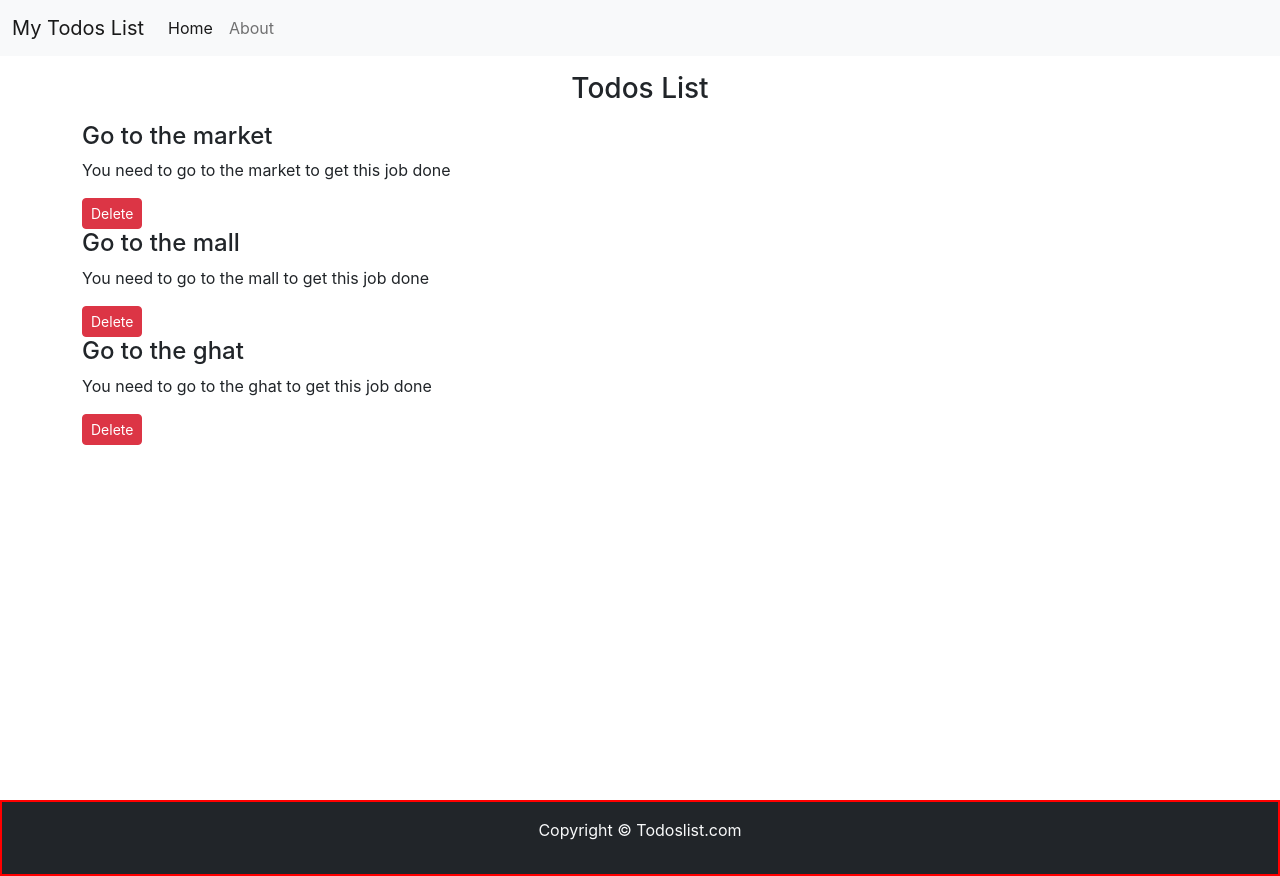
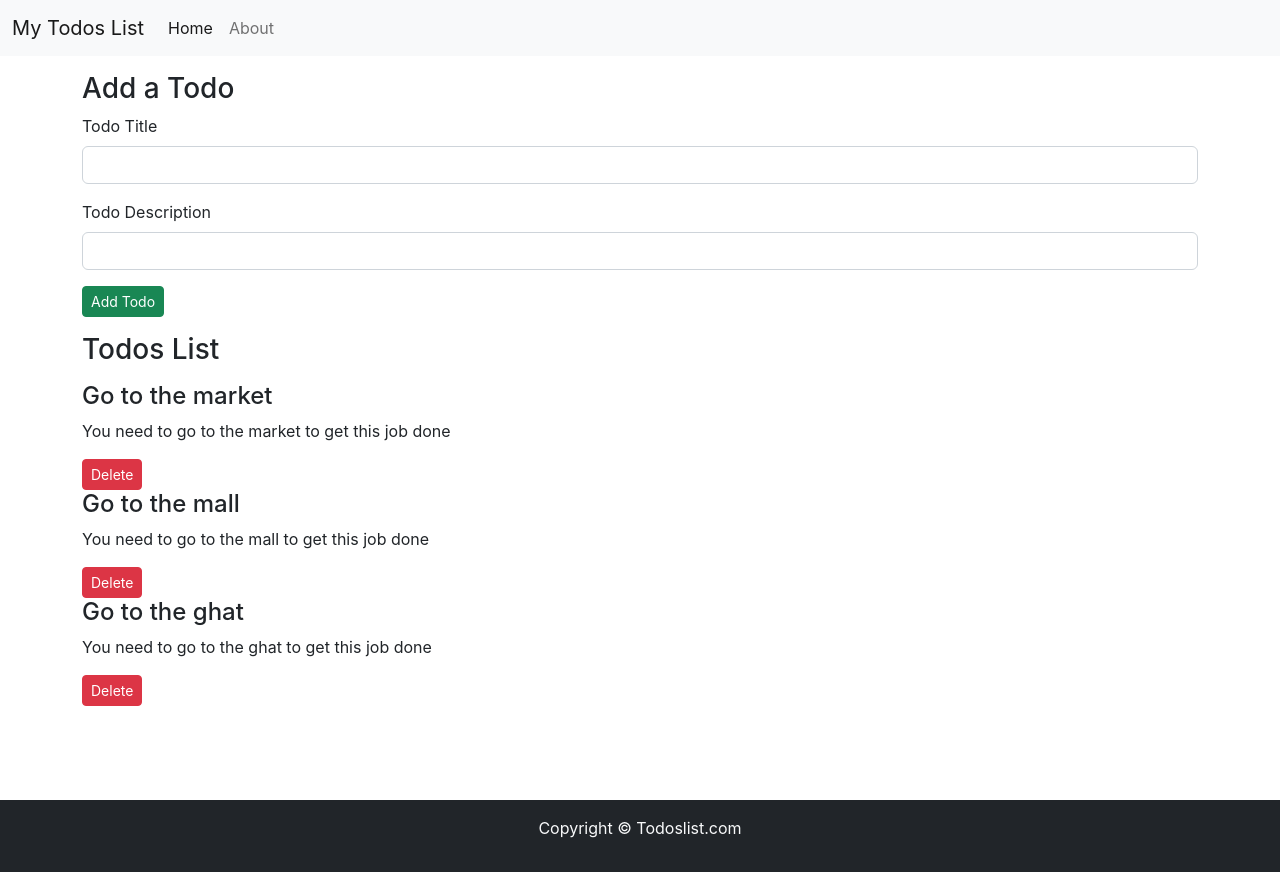
Before and after one commit to caligo-phantom/todos-app, a React (Create React App) app: page / in a window 1280 px wide. Built offline with nearby package versions, Linux system fonts and the light colour scheme.

Commit message:
Added Todo Form

```diff
--- a/src/App.js
+++ b/src/App.js
@@ -2,6 +2,7 @@
 import Header from './MyComponents/Header';
 import Todos from "./MyComponents/Todos";
 import Footer from "./MyComponents/Footer";
+import AddTodo from './MyComponents/AddTodo';
 import React, { useState } from 'react';
 
 function App() {
@@ -31,6 +32,7 @@
   return (
     <>
       <Header title="My Todos List" searchBar={false} />
+      <AddTodo />
       <Todos todos={todos} onDelete={onDelete} />
       <Footer />
     </>
--- /dev/null
+++ b/src/MyComponents/AddTodo.js
@@ -0,0 +1,22 @@
+import React from 'react'
+
+const AddTodo = () => {
+    return (
+        <div className='container my-3'>
+            <h3>Add a Todo</h3>
+            <form>
+                <div class="mb-3">
+                    <label for="title" class="form-label">Todo Title</label>
+                    <input type="text" class="form-control" id="title" aria-describedby="emailHelp" />
+                </div>
+                <div class="mb-3">
+                    <label for="desc" class="form-label">Todo Description</label>
+                    <input type="text" class="form-control" id="desc" />
+                </div>
+                <button type="submit" class="btn btn-success btn-sm">Add Todo</button>
+            </form>
+        </div>
+    )
+}
+
+export default AddTodo
--- a/src/MyComponents/Footer.js
+++ b/src/MyComponents/Footer.js
@@ -5,7 +5,6 @@
     position: "absolute",
     top: "100vh",
     width: "100%",
-    border: "2px solid red"
   }
   return (
     <footer className='bg-dark text-light py-3' style={footerStyle}>
--- a/src/MyComponents/Todos.js
+++ b/src/MyComponents/Todos.js
@@ -4,7 +4,7 @@
 const Todos = (props) => {
   return (
     <div className='container'>
-      <h3 className='text-center my-3'>Todos List</h3>
+      <h3 className='my-3'>Todos List</h3>
       {props.todos.length === 0 ? "No todos to display" :
         props.todos.map((todo) => {
           return <TodoItem todo={todo} key={todo.sno} onDelete={props.onDelete} />
```
